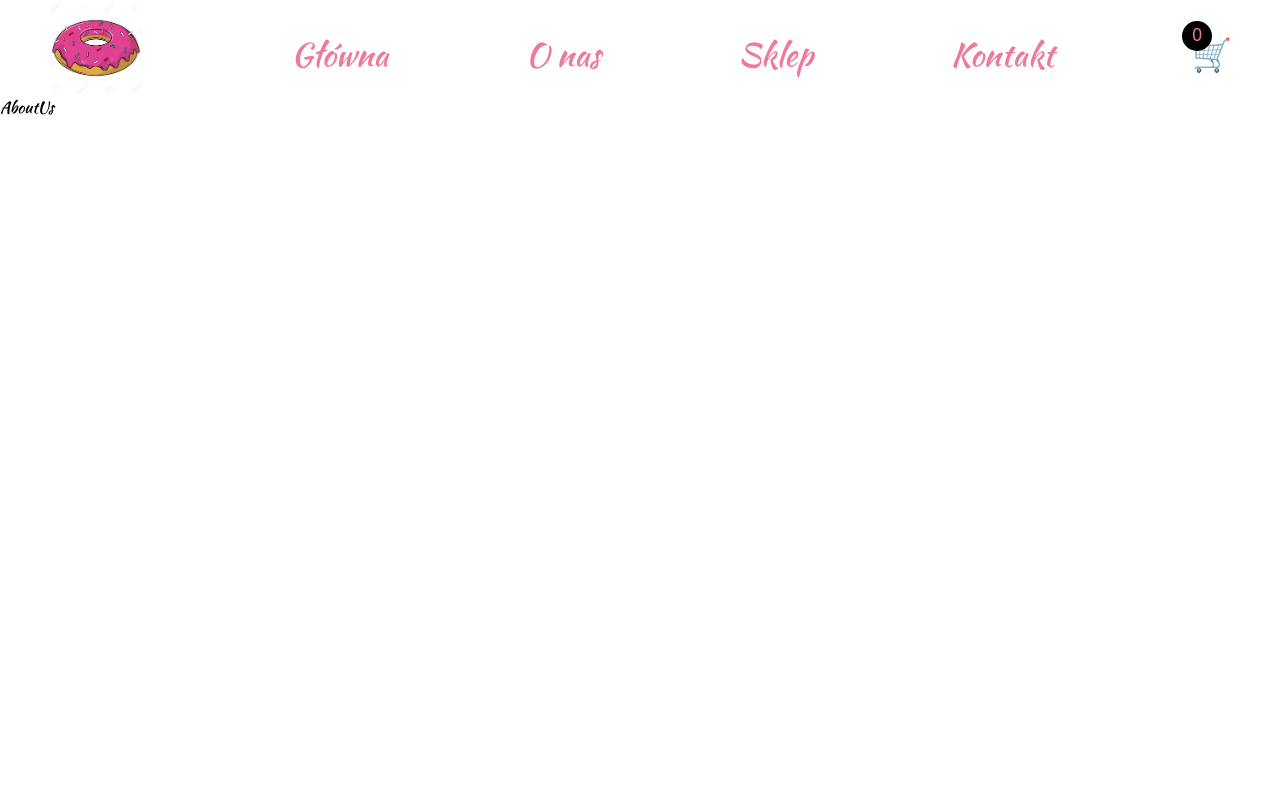
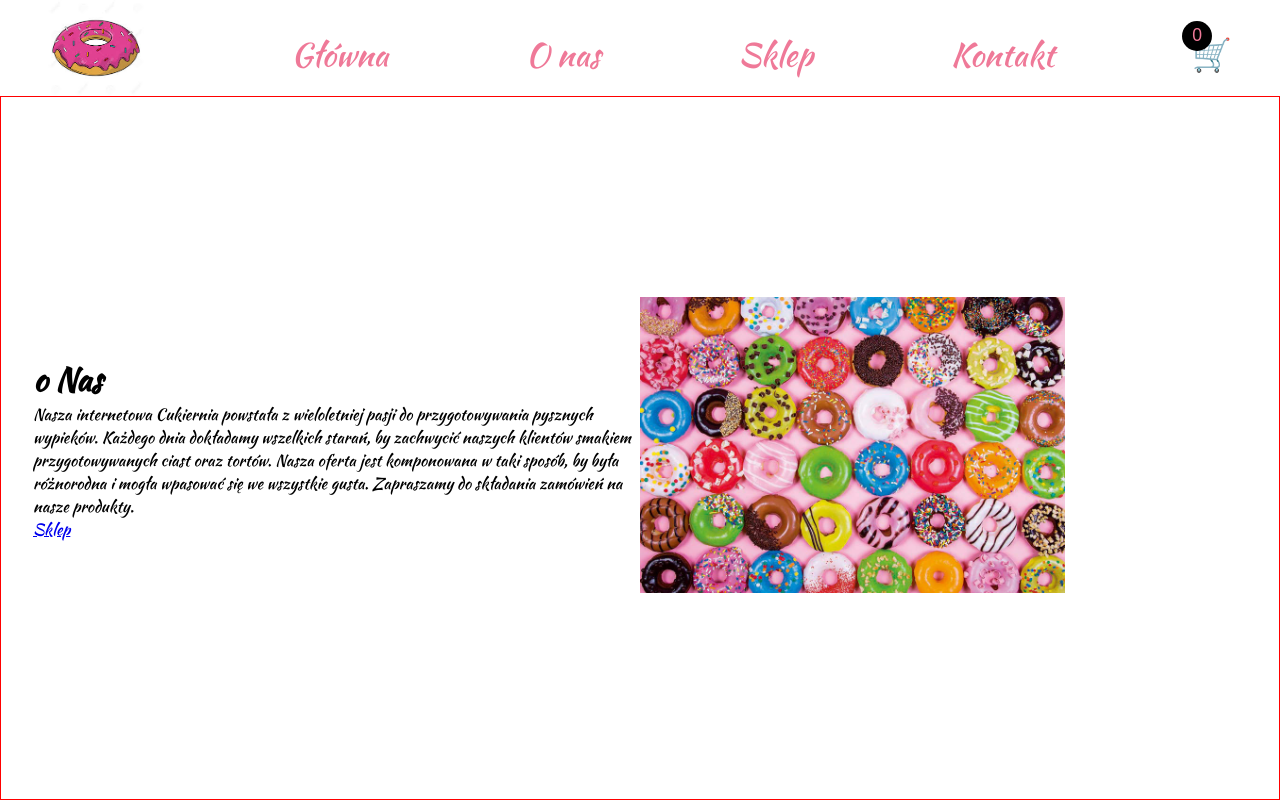
Before and after one commit to ajarek/react-83-vite-cukiernia-Router-6.11, a React (Vite) app: page /about-us in a window 1280 px wide. Built offline with nearby package versions, Linux system fonts and the light colour scheme.

Commit message:
added about-us component

```diff
--- a/src/pages/AboutUs/AboutUs.css
+++ b/src/pages/AboutUs/AboutUs.css
@@ -0,0 +1,8 @@
+.about-us{
+  height: calc(100vh - 12vh);
+  display: grid;
+  grid-template-columns: repeat(2, 1fr);
+  padding: 0 32px;
+  place-items: center;
+  border: 1px solid red;
+}
--- a/src/pages/AboutUs/AboutUs.jsx
+++ b/src/pages/AboutUs/AboutUs.jsx
@@ -1,8 +1,19 @@
-import React from 'react'
+import { Link } from 'react-router-dom'
 import './AboutUs.css'
 const AboutUs = () => {
   return (
-    <div>AboutUs</div>
+    <div className='about-us'>
+      <div className="info">
+        <h1><span className='black'>o </span><span className='pink'>Nas</span></h1>
+        <div className="text">Nasza internetowa Cukiernia  powstała z wieloletniej pasji do przygotowywania pysznych wypieków. Każdego dnia dokładamy wszelkich starań, by zachwycić naszych klientów smakiem przygotowywanych ciast oraz tortów. Nasza oferta jest komponowana w taki sposób, by była różnorodna i mogła wpasować się we wszystkie gusta. Zapraszamy do składania zamówień na nasze produkty.</div>
+        <Link className="link-store" to={'/store'}>Sklep</Link>
+      </div>
+      <div className="img">
+        <div className="wrapper-img">
+          <img src="./img/imgOnas.jpg" alt="cookie" width={'70%'} />
+        </div>
+      </div>
+    </div>
   )
 }
 
```
